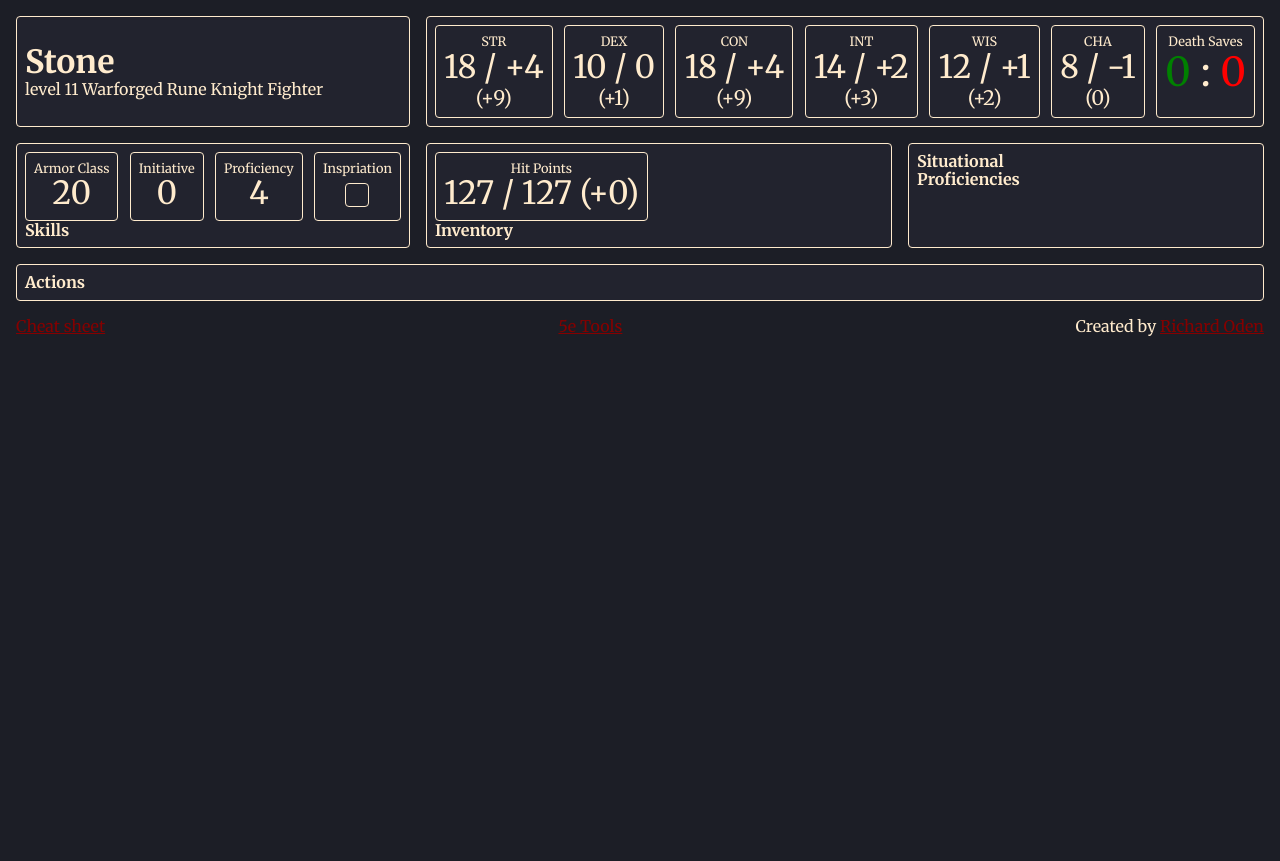
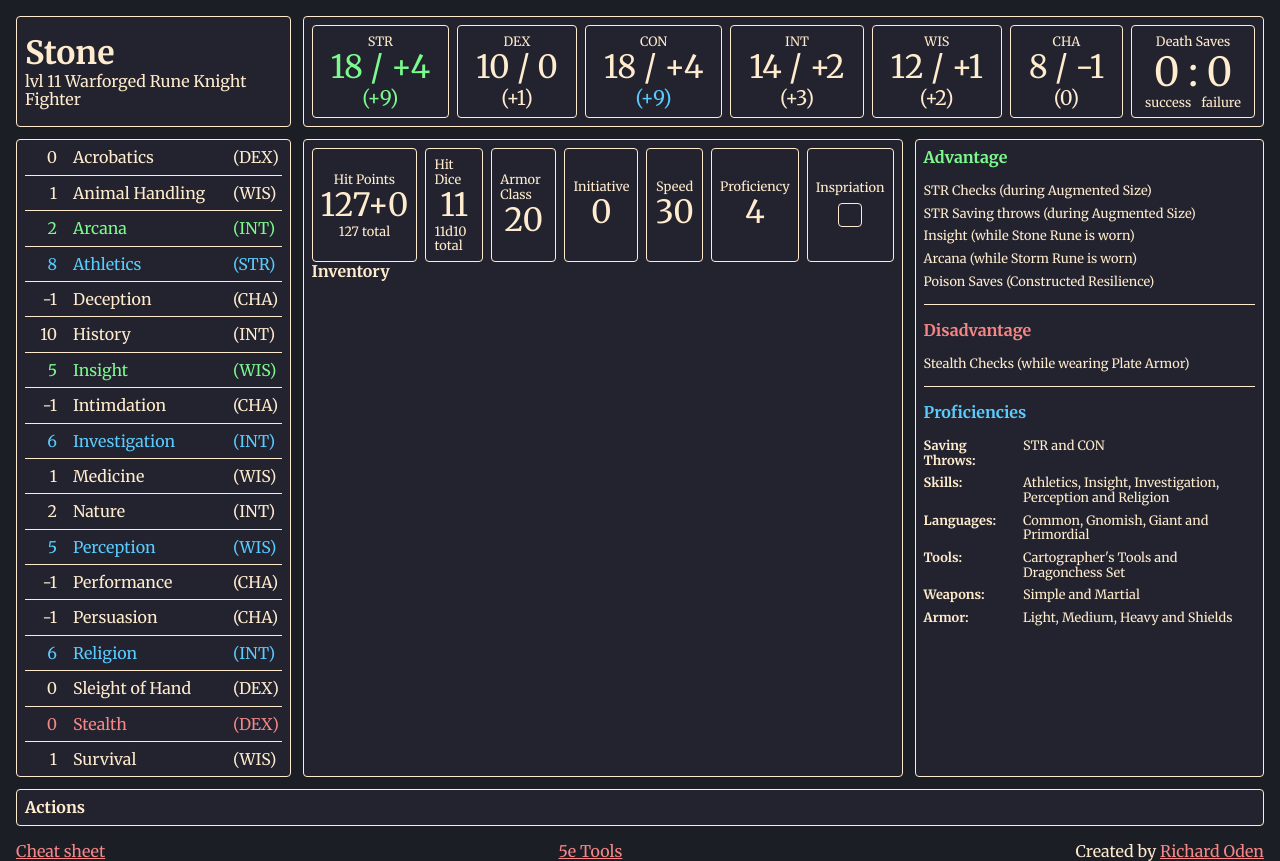
Before and after one commit to richard-oden/stone-character-sheet, a plain HTML site: page sheet.html in a window 1280 px wide. Before the commit the page ends 832 px from the top, so only its background shows below. Drawn offline with Linux system fonts and the light colour scheme.

Commit message:
Added skills and situational info and applied styling

```diff
--- a/css/style.css
+++ b/css/style.css
@@ -6,7 +6,9 @@
     --border: rgb(31, 33, 43);
     --highlight-background: rgb(34, 35, 46);
     --highlight-foreground: white;
-    --important: rgb(133, 0, 0);
+    --red: rgb(247, 134, 134);
+    --green: rgb(125, 250, 142);
+    --blue: rgb(90, 203, 255);
 }
 
 /* HELPER CLASSES =============================== */
@@ -21,6 +23,8 @@
 
 .row {
     flex-direction: row;
+    align-items: stretch;
+    justify-content: space-between;
 }
 
 .cards {
@@ -31,6 +35,46 @@
     display: grid;
 }
 
+.small {
+    font-size: .8rem;
+}
+
+.fig-m {
+    font-size: 1.25rem;
+}
+
+.fig-l {
+    font-size: 2rem;
+}
+
+.fig-xl {
+    font-size: 2.5rem;
+}
+
+.proficient {
+    color: var(--blue);
+}
+
+.advantage {
+    color: var(--green);
+}
+
+.disadvantage {
+    color: var(--red);
+}
+
+.border-bottom:not(:last-of-type) {
+    border-bottom: 1px solid var(--foreground);
+    padding-bottom: .5rem;
+    margin-bottom: .5rem;
+}
+
+.border-bottom-l:not(:last-of-type) {
+    border-bottom: 1px solid var(--foreground);
+    padding-bottom: 1rem;
+    margin-bottom: 1rem;
+}
+
 /* LAYOUT =============================== */
 
 body {
@@ -38,7 +82,8 @@ body {
 }
 
 main {
-    gap: 1rem;
+    gap: .75rem;
+    grid-template-columns: 22% auto 28%;
     grid-template-areas:
         "top-left top-row top-row"
         "left-col center-col right-col"
@@ -79,12 +124,7 @@ body {
 }
 
 a {
-    color: var(--important);
-}
-
-footer, .top-row, .basic-stats {
-    align-items: center;
-    justify-content: space-between;
+    color: var(--red);
 }
 
 footer {
@@ -110,21 +150,29 @@ section, .bordered {
     justify-content: center;
 }
 
+.row .stat-card:not(:last-of-type) {
+    margin-right: .5rem;
+}
+
 .stat-card {
     align-items: center;
-    height: 100%;
+    justify-content: center;
+    flex-grow: 1;
 }
 
-.fig-l {
-    font-size: 2rem;
+.stat-card .row {
+    align-items: center;
+    justify-content: space-around;
+    width: 100%;
 }
 
-.save {
-    font-size: 1.25rem;
+.skill {
+    grid-template-columns: 2rem 9rem 1rem;
+    column-gap: 1rem;
 }
 
-.num-death-saves {
-    font-size: 2.5rem;
+.skill-mod {
+    text-align: right;
 }
 
 input[type="checkbox"] {
@@ -143,3 +191,15 @@ input:checked {
     box-shadow: inset 0 0 0 .5rem var(--highlight-background);
     background-color: var(--foreground);
 }
+
+.situational-info h3 {
+    margin-bottom: 1rem;
+}
+
+.situational-info .small:not(:last-of-type) {
+    margin-bottom: .5rem;
+}
+
+.prof-category {
+    grid-template-columns: 30% auto;
+}
--- a/js/Stone.js
+++ b/js/Stone.js
@@ -9,7 +9,8 @@ const stone = {
     maxHitPoints: 127,
     tempHitPoints: 0,
     hitDie: 'd10',
-    remainingHitDice: 11,
+    currentHitDice: 11,
+    maxHitDice: 11,
     speed: 30,
     vision: "Dark Vision: 120ft",
     inspiration: false,
--- a/js/app.js
+++ b/js/app.js
@@ -13,8 +13,28 @@ const proficiencies = document.querySelector('.proficiencies');
 const actionsFilter = document.querySelector('.actions-filter');
 const actions = document.querySelector('.actions');
 
+const getClasses = (queryItem, queryType = '', profArr = []) => {
+    const isProf = profArr.includes(queryItem);
+    const isAdv = stone.advantage.some(a =>
+        a.toLowerCase().includes(queryItem.toLowerCase())
+        && a.toLowerCase().includes(queryType.toLowerCase()));
+    const isDisAdv = stone.disadvantage.some(a =>
+        a.toLowerCase().includes(queryItem.toLowerCase())
+        && a.toLowerCase().includes(queryType.toLowerCase()));
+
+    let style = isProf ? ' proficient' : '';
+    if (isAdv && isDisAdv) {
+        return style;
+    } else if (isAdv) {
+        return style + ' advantage';
+    } else if (isDisAdv) {
+        return style + ' disadvantage'
+    }
+    return style;
+}
+
 characterName.textContent = stone.name;
-basicInfo.textContent = `level ${stone.level} ${stone.race} ${stone.subclass} ${stone.class}`;
+basicInfo.textContent = `lvl ${stone.level} ${stone.race} ${stone.subclass} ${stone.class}`;
 
 let topRowHTML = '';
 for (const abil in stone.abilityScores) {
@@ -27,8 +47,10 @@ for (const abil in stone.abilityScores) {
     `
         <div class="abil col bordered stat-card">
             <small>${label}</small>
-            <div class="fig-l">${score} / ${mod > 0 ? '+' : ''}${mod}</div>
-            <div class="save">(${savingThrow > 0 ? '+' : ''}${savingThrow})</div>
+            <div class="fig-l${getClasses(abil, 'check')}">${score} / ${mod > 0 ? '+' : ''}${mod}</div>
+            <div class="fig-m${getClasses(abil, 'saving throw', stone.proficiencies.savingThrows)}">
+                (${savingThrow > 0 ? '+' : ''}${savingThrow})
+            </div>
         </div>
     `;
 }
@@ -36,16 +58,44 @@ topRowHTML +=
 `
     <div class="death-saves col bordered stat-card">
         <small>Death Saves</small>
-        <div class="num-death-saves">
-            <span style="color: green" >${stone.deathSaves.successes}</span> :
-            <span style="color: red">${stone.deathSaves.failures}</span>
+        <div class="row fig-xl">
+            <span>&nbsp${stone.deathSaves.successes}</span>
+            <span>:</span>
+            <span>${stone.deathSaves.failures}&nbsp</span>
+        </div>
+        <div class="row">
+            <small>success</small>
+            <small>failure</small>
         </div>
     </div>
 `;
 topRow.innerHTML = topRowHTML;
 
-basicStats.innerHTML =
+skillsHTML = '';
+for (const skill in stone.skills) {
+    skillsHTML +=
+    `
+        <div class="grid skill border-bottom${getClasses(skill, '', stone.proficiencies.skills)}">
+            <span class="skill-mod">${stone.skills[skill].mod}</span>
+            <span>${stone.skills[skill].name}</span>
+            <span>(${stone.skills[skill].ability})</span>
+        </div>
+    `;
+}
+skills.innerHTML = skillsHTML;
+
+basicStats.innerHTML +=
 `
+    <div class="hit-points col bordered stat-card">
+        <small>Hit Points</small>
+        <div class="fig-l">${stone.currentHitPoints}+${stone.tempHitPoints}</div>
+        <small>${stone.maxHitPoints} total</small>
+    </div>
+    <div class="hit-dice col bordered stat-card">
+        <small>Hit Dice</small>
+        <div class="fig-l"> ${stone.currentHitDice}</div>
+        <small>${stone.maxHitDice}${stone.hitDie} total</small>
+    </div>
     <div class="ac col bordered stat-card">
         <small>Armor Class</small>
         <div class="fig-l">
@@ -56,6 +106,12 @@ basicStats.innerHTML =
         <small>Initiative</small>
         <div class="fig-l">
             ${stone.initiative > 0 ? '+' : ''}${stone.initiative}
+        </div>
+    </div>
+    <div class="speed col bordered stat-card">
+        <small>Speed</small>
+        <div class="fig-l">
+            ${stone.speed}
         </div>
     </div>
     <div class="prof-bonus col bordered stat-card">
@@ -72,12 +128,30 @@ basicStats.innerHTML =
     </div>
 `;
 
-hp.innerHTML +=
-`
-    <div class="hit-points col bordered stat-card">
-        <small>Hit Points</small>
-        <div class="fig-l">
-            ${stone.currentHitPoints} / ${stone.maxHitPoints} (+${stone.tempHitPoints})
-        </div>
-    </div>
-`;
+let situationalInfoHTML = '';
+situationalInfoHTML +=
+`<h3 class="advantage">Advantage</h3>
+    <div class="col border-bottom-l">`
+        for (const adv of stone.advantage) {
+            situationalInfoHTML += `<span class="small">${adv}</span>`;
+        }
+situationalInfoHTML +=
+`   </div>
+<h3 class="disadvantage">Disadvantage</h3>
+    <div class="col border-bottom-l">`
+        for (const disadv of stone.disadvantage) {
+            situationalInfoHTML += `<span class="small">${disadv}</span>`;
+        }
+situationalInfoHTML +=
+`   </div>
+<h3 class="proficient">Proficiencies</h3>
+    <div class="col border-bottom-l">`
+        for (const prof in stone.proficiencies) {
+            situationalInfoHTML +=
+            `<span class="small grid prof-category">
+                <b>${unCamelCase(prof)}:&nbsp</b>
+                <span>${toCommaSeparatedList(stone.proficiencies[prof])}</span>
+            </span>`;
+        }
+situationalInfoHTML += '</div>'
+situationalInfo.innerHTML = situationalInfoHTML;
--- /dev/null
+++ b/js/helpers.js
@@ -0,0 +1,14 @@
+const unCamelCase = string => {
+    // insert a space before all caps
+    return string.replace(/([A-Z])/g, ' $1')
+    // uppercase the first character
+    .replace(/^./, str => str.toUpperCase());
+}
+
+const toCommaSeparatedList = arr => {
+    let string = arr.join(', ');
+    let n = string.lastIndexOf(',');
+    if (n > -1) {
+        return string.substr(0, n) + ' and' + string.substr(n+1);
+    }
+}
--- a/sheet.html
+++ b/sheet.html
@@ -18,13 +18,12 @@
         </section>
         <section class="row top-row"></section>
         <section class="col left-col">
-            <div class="row basic-stats"></div>
             <div class="col skills">
-                <h3>Skills</h3>
+
             </div>
         </section>
         <section class="col center-col">
-            <div class="hp row"></div>
+            <div class="basic-stats row"></div>
             <div class="inventory">
                 <h3>Inventory</h3>
                 <div class="wealth"></div>
@@ -33,12 +32,7 @@
             </div>
         </section>
         <section class="col right-col">
-            <div class="col situational-info">
-                <h3>Situational</h3>
-            </div>
-            <div class="col proficiencies">
-                <h3>Proficiencies</h3>
-            </div>
+            <div class="col situational-info"></div>
         </section>
         <section class="row cards bottom-row">
             <h3>Actions</h3>
@@ -55,6 +49,7 @@
     <script src="js/Items.js"></script>
     <script src="js/Action.js"></script>
     <script src="js/Stone.js"></script>
+    <script src="js/helpers.js"></script>
     <script src="js/app.js"></script>
 </body>
 </html>
```
